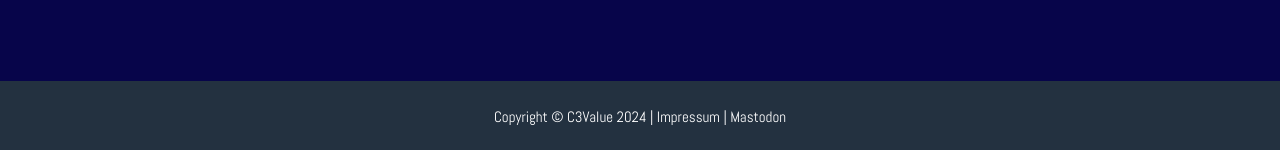
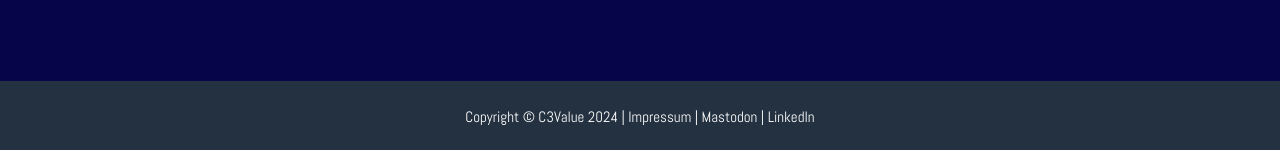
Before and after one commit to c3value/c3value.github.io, a Jekyll site: the page built from _posts/2024-12-14-cultural-transformation.markdown, in a window 1280 px wide and 900 px high, scrolled down 1577 px. Shown: the part 747-897 px from the top of the window. Built offline with Jekyll 4.4.1, drawn with Linux system fonts in a browser that asks for light colours.

Commit message:
add linkedin profile

```diff
--- a/_includes/footer.html
+++ b/_includes/footer.html
@@ -19,7 +19,7 @@
     <div class="container">
       <div class="row">
         <div class="col-lg-12">
-            Copyright &copy; {{ site.footer.copyright }} 20{{ site.time | date: '%y' }} | <a href="https://legal.cccv.de/">Impressum</a> | <a rel="me" href="https://chaos.social/@c3value">Mastodon</a>
+            Copyright &copy; {{ site.footer.copyright }} 20{{ site.time | date: '%y' }} | <a href="https://legal.cccv.de/">Impressum</a> | <a rel="me" href="https://chaos.social/@c3value">Mastodon</a> | <a rel="me" href="https://www.linkedin.com/company/c3value/">LinkedIn</a>
         </div>
       </div>
     </div>
```
